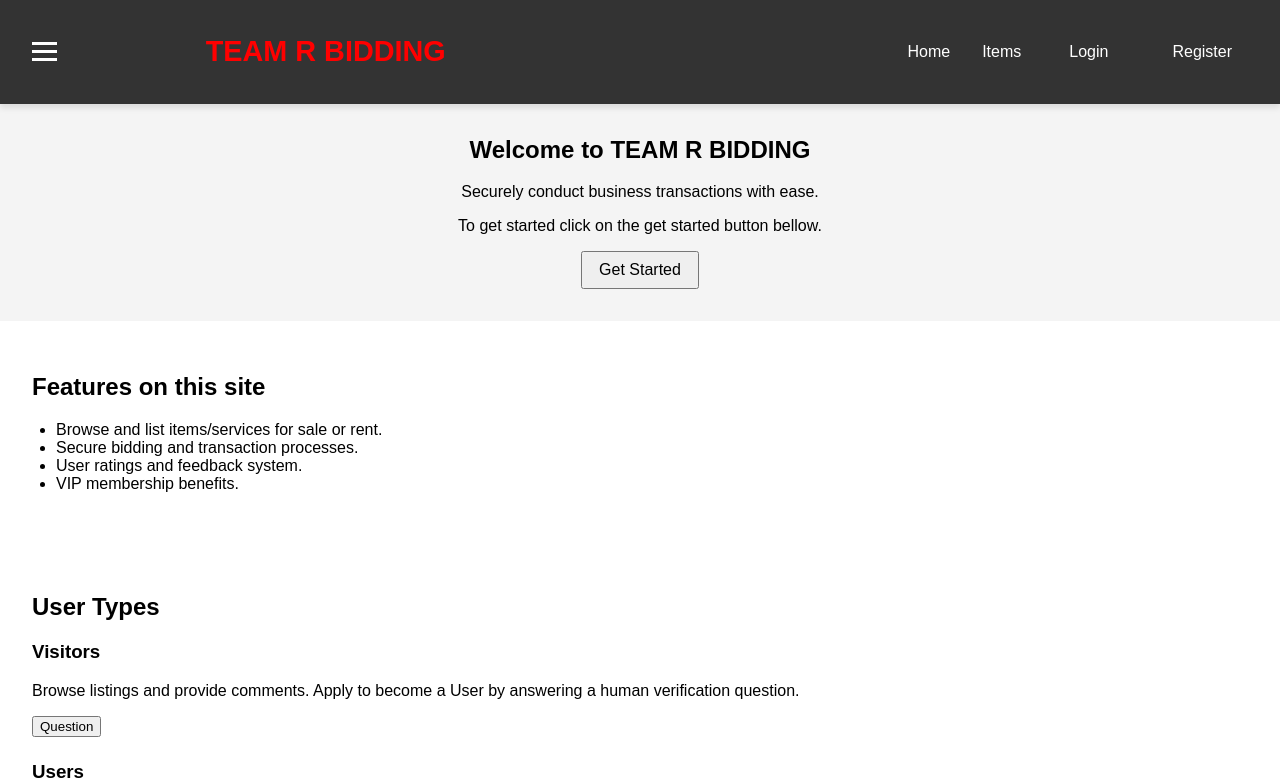
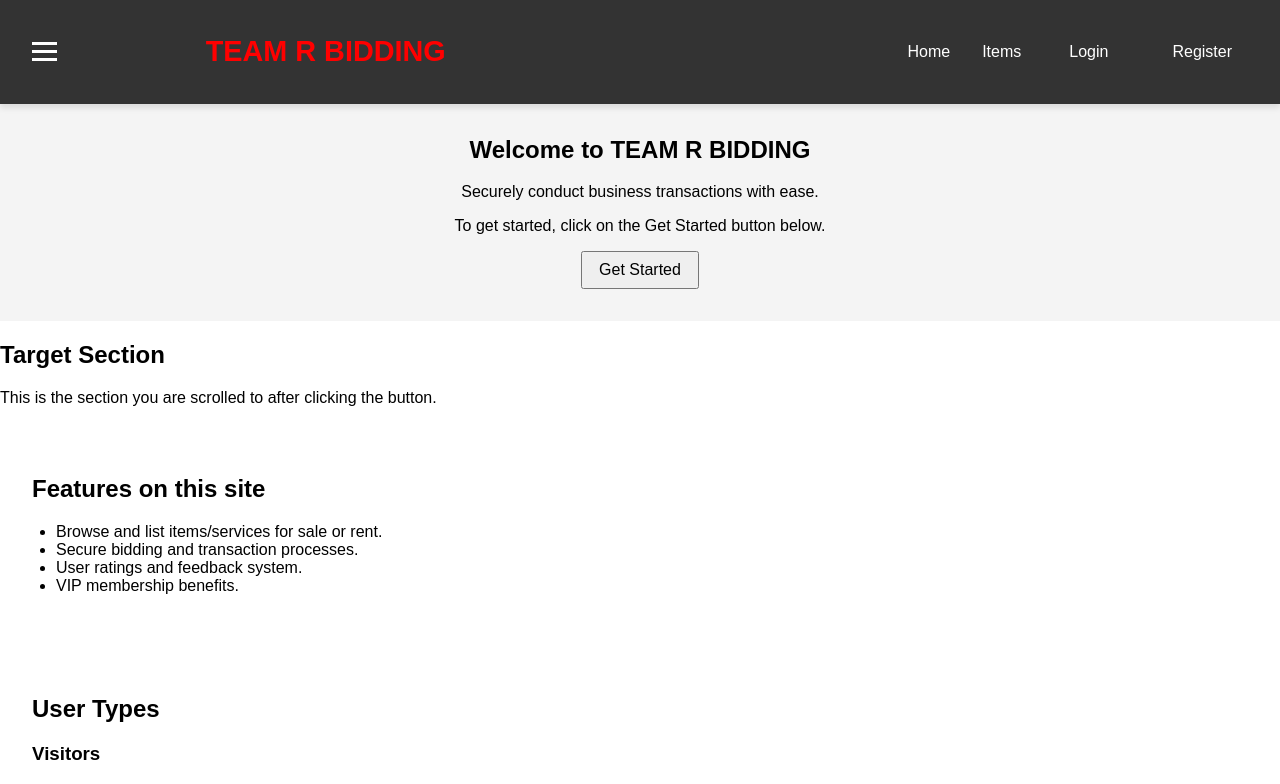
Before and after one commit to alexisj890/FinalProject_323, a React (Vite) app in the folder FinalBiddingProject-Frontend/: page / in a window 1280 px wide. Shown: the top 784 px of the page. Built offline with nearby package versions, Linux system fonts and the light colour scheme; no server answers.

Commit message:
Banner Get Started scrolls down

```diff
--- a/FinalBiddingProject-Frontend/src/components/Banner.jsx
+++ b/FinalBiddingProject-Frontend/src/components/Banner.jsx
@@ -1,13 +1,27 @@
-import React from 'react';
+import React, { useRef } from 'react';
 
 function Banner() {
+  const targetSectionRef = useRef(null);
+
+  const handleScroll = () => {
+    if (targetSectionRef.current) {
+      targetSectionRef.current.scrollIntoView({ behavior: 'smooth' });
+    }
+  };
+
   return (
-    <section className="banner">
-      <h2>Welcome to TEAM R BIDDING</h2>
-      <p>Securely conduct business transactions with ease.</p>
-      <p> To get started click on the get started button bellow.</p>
-      <button>Get Started</button>
-    </section>
+    <div>
+      <section className="banner">
+        <h2>Welcome to TEAM R BIDDING</h2>
+        <p>Securely conduct business transactions with ease.</p>
+        <p>To get started, click on the Get Started button below.</p>
+        <button onClick={handleScroll}>Get Started</button>
+      </section>
+      <section ref={targetSectionRef} className="target-section">
+        <h2>Target Section</h2>
+        <p>This is the section you are scrolled to after clicking the button.</p>
+      </section>
+    </div>
   );
 }
 
```
